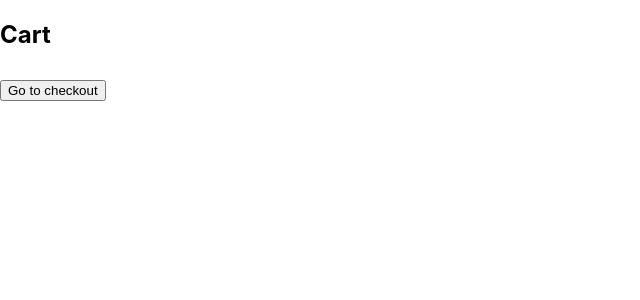
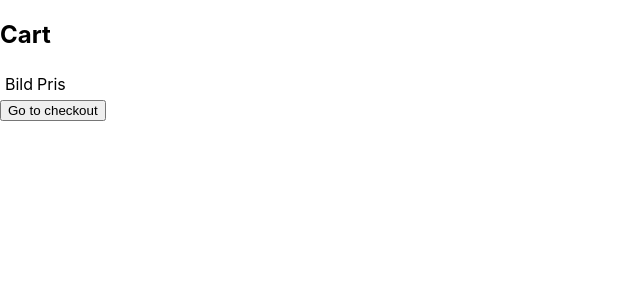
Before and after one commit to AminTi/group4ebshop, a React (Create React App) app: page /cart in a window 1280 px wide. Shown: the top 300 px of the page, without its empty margins (0-640 px from the left). Built offline with nearby package versions, Linux system fonts and the light colour scheme.

Commit message:
Basic elements for Cart and CartPage

```diff
--- a/src/App.js
+++ b/src/App.js
@@ -26,14 +26,10 @@ function App() {
           <CartPage />
         </Route>
         <Route path="/checkout">
-          <Layout>
-            <CheckoutPage />
-          </Layout>
+          <CheckoutPage />
         </Route>
         <Route path="/">
-          <Layout>
-            <StartPage />
-          </Layout>
+          <StartPage />
         </Route>
       </Switch>
     </div>
--- a/src/components/Cart.jsx
+++ b/src/components/Cart.jsx
@@ -0,0 +1,14 @@
+import React from "react";
+
+//Produktkomponenten i Cart ska endast visa bild och pris (totalpris per produkt?)
+
+export default function Cart() {
+  return (
+    <div>
+      <tr>
+        <td>Bild</td>
+        <td>Pris</td>
+      </tr>
+    </div>
+  );
+}
--- a/src/components/ProductCart.jsx
+++ /dev/null
@@ -1,14 +0,0 @@
-import React from "react";
-
-//Produktkomponenten i Cart ska endast visa bild och pris (totalpris per produkt?)
-
-export default function ProductCart() {
-  return (
-    <div>
-      <tr>
-        <td></td>
-        <td></td>
-      </tr>
-    </div>
-  );
-}
--- a/src/pages/CartPage.jsx
+++ b/src/pages/CartPage.jsx
@@ -1,5 +1,5 @@
 import React from "react";
-import ProductCart from "../components/ProductCart";
+import Cart from "../components/Cart";
 
 export default function CartPage() {
   return (
@@ -8,7 +8,7 @@ export default function CartPage() {
       <table>
         {/*Här bör vi mappa igenom arrayen där vi lagt till produkter
         och skapa en ProductCart för varje produkt*/}
-        <ProductCart />
+        <Cart />
       </table>
       <button>Go to checkout</button>
     </div>
```
